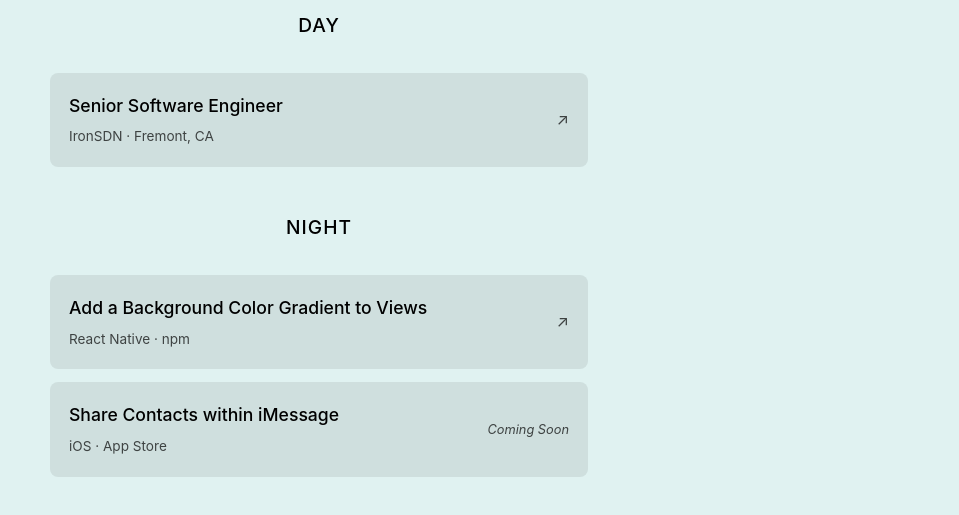
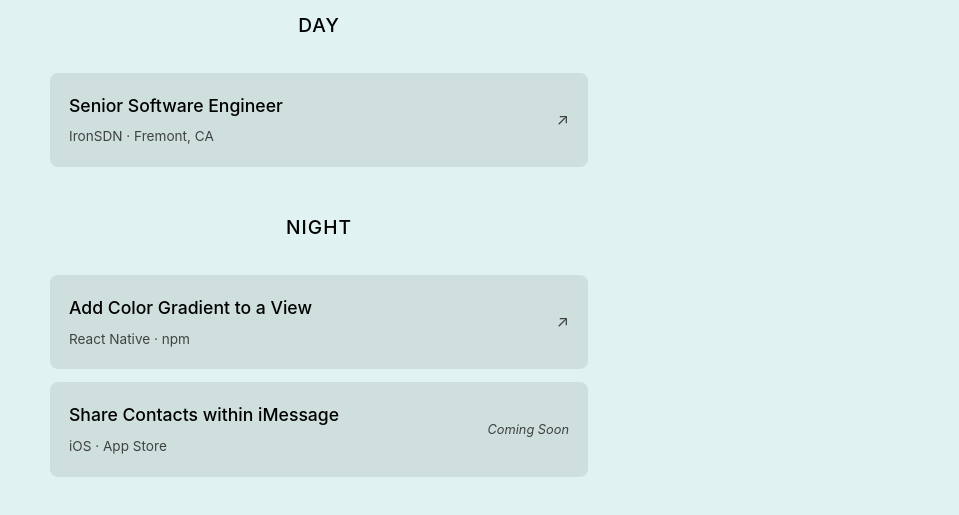
Before and after one commit to tanaytanay/tanaytanay.github.io, a plain HTML site: page index.html in a window 1280 px wide. Shown: the part 219-734 px from the top of the page, without its empty margins (321-1280 px from the left). Drawn offline with Linux system fonts and the light colour scheme.

Commit message:
Update index.html

```diff
--- a/index.html
+++ b/index.html
@@ -405,7 +405,7 @@
         <div class="section">
             <h3 class="section-title">Night</h3>
             <div class="work-info" onclick="window.open('https://www.npmjs.com/package/react-native-multi-color-view', '_blank')">
-                <h4 class="work-title">Add a Background Color Gradient to Views</h4>
+                <h4 class="work-title">Add Color Gradient to a View</h4>
                 <p class="work-company">React Native · npm</p>
             </div>
             <div class="work-info coming-soon">
```
